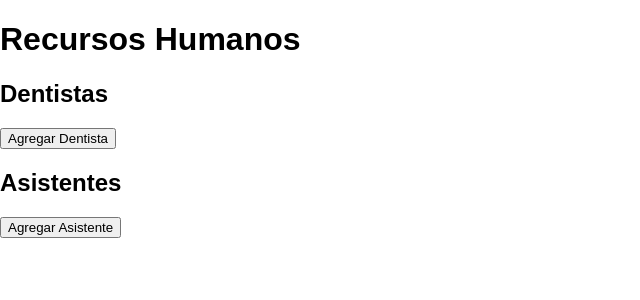
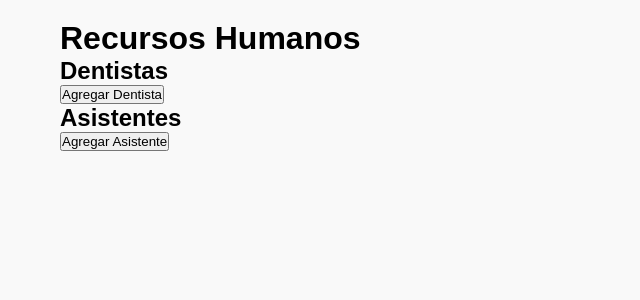
Before and after one commit to url-classes/ClinicaDental, a Django app: template app/templates/layouts/recursosHumanos.html in a window 1280 px wide. Shown: the top 300 px of the page, without its empty margins (0-640 px from the left). Run offline with Django 5.2, Linux system fonts and the light colour scheme; the template is opened without the code that fills it, so the values that code supplies are empty.

Commit message:
update css

```diff
--- a/app/static/css/styleRecursosHumanos.css
+++ b/app/static/css/styleRecursosHumanos.css
@@ -1,9 +1,23 @@
-body {
-  font-family: Arial, sans-serif;
+/* Reset CSS */
+* {
+  box-sizing: border-box;
   margin: 0;
   padding: 0;
 }
 
+/* Global Styles */
+body {
+  font-family: Arial, sans-serif;
+  background-color: #f9f9f9; /* Light background color */
+}
+
+.container {
+  max-width: 1200px; /* Adjust according to your layout */
+  margin: 0 auto;
+  padding: 20px;
+}
+
+/* Header Styles */
 .header {
   background-color: #3498db;
   color: white;
@@ -11,10 +25,13 @@ body {
   padding: 20px 0;
 }
 
+/* Subtitle Styles */
 .subtitle {
   text-align: left;
+  margin-bottom: 10px;
 }
 
+/* Button Styles */
 .btn {
   background-color: #4CAF50;
   color: white;
@@ -23,35 +40,129 @@ body {
   border-radius: 5px;
   cursor: pointer;
   margin: 5px;
+  transition: background-color 0.3s ease;
 }
 
+.btn:hover {
+  background-color: #45a049; /* Darker shade on hover */
+}
+
+/* Form Styles */
 .formulario {
   margin: 20px auto;
-  width: 50%;
+  width: 80%; /* Adjust width as needed */
+  max-width: 600px; /* Set maximum width */
   padding: 20px;
   border: 1px solid #ccc;
   border-radius: 5px;
+  background-color: #fff; /* White background */
 }
 
+/* Hidden Element Styles */
 .hidden {
   display: none;
 }
 
+/* Dentist Card Styles */
 .dentista-card {
-  background-color: #f2f2f2;
+  background-color: #fff; /* White background */
   border: 1px solid #ddd;
   border-radius: 5px;
-  padding: 10px;
+  padding: 20px;
   margin: 10px;
   display: inline-block;
   width: 30%;
   text-align: left;
 }
 
+/* Image Styles */
 .imagen-asistente img {
   display: block;
-  margin: auto; /* Centrar la imagen horizontalmente */
-  margin-bottom: 10px; /* Separación entre la imagen y el texto */
+  margin: 0 auto 10px; /* Center image horizontally and add space below */
   max-width: 100%;
   height: auto;
 }
+/* Reset CSS */
+* {
+  box-sizing: border-box;
+  margin: 0;
+  padding: 0;
+}
+
+/* Global Styles */
+body {
+  font-family: Arial, sans-serif;
+  background-color: #f9f9f9; /* Light background color */
+}
+
+.container {
+  max-width: 1200px; /* Adjust according to your layout */
+  margin: 0 auto;
+  padding: 20px;
+}
+
+/* Header Styles */
+.header {
+  background-color: #3498db;
+  color: white;
+  text-align: center;
+  padding: 20px 0;
+}
+
+/* Subtitle Styles */
+.subtitle {
+  text-align: left;
+  margin-bottom: 10px;
+}
+
+/* Button Styles */
+.btn {
+  background-color: #4CAF50;
+  color: white;
+  padding: 10px 20px;
+  border: none;
+  border-radius: 5px;
+  cursor: pointer;
+  margin: 5px;
+  transition: background-color 0.3s ease;
+}
+
+.btn:hover {
+  background-color: #45a049; /* Darker shade on hover */
+}
+
+/* Form Styles */
+.formulario {
+  margin: 20px auto;
+  width: 80%; /* Adjust width as needed */
+  max-width: 600px; /* Set maximum width */
+  padding: 20px;
+  border: 1px solid #ccc;
+  border-radius: 5px;
+  background-color: #fff; /* White background */
+}
+
+/* Hidden Element Styles */
+.hidden {
+  display: none;
+}
+
+/* Dentist Card Styles */
+.dentista-card {
+  background-color: #fff; /* White background */
+  border: 1px solid #ddd;
+  border-radius: 5px;
+  padding: 20px;
+  margin: 10px;
+  display: inline-block;
+  width: 30%;
+  text-align: left;
+}
+
+/* Image Styles */
+.imagen-asistente img {
+  display: block;
+  margin: 0 auto 10px; /* Center image horizontally and add space below */
+  max-width: 100%;
+  height: auto;
+}
```
